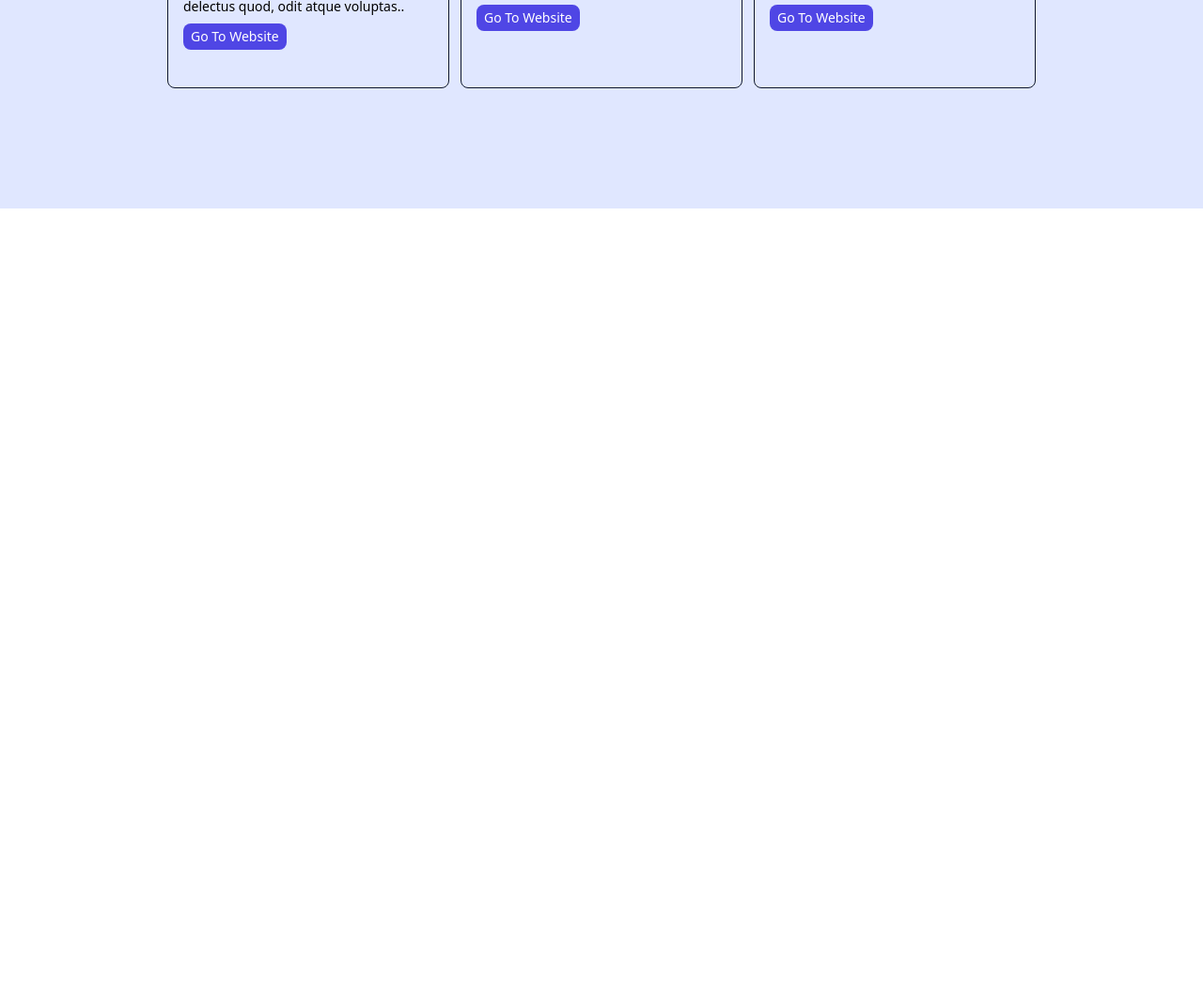
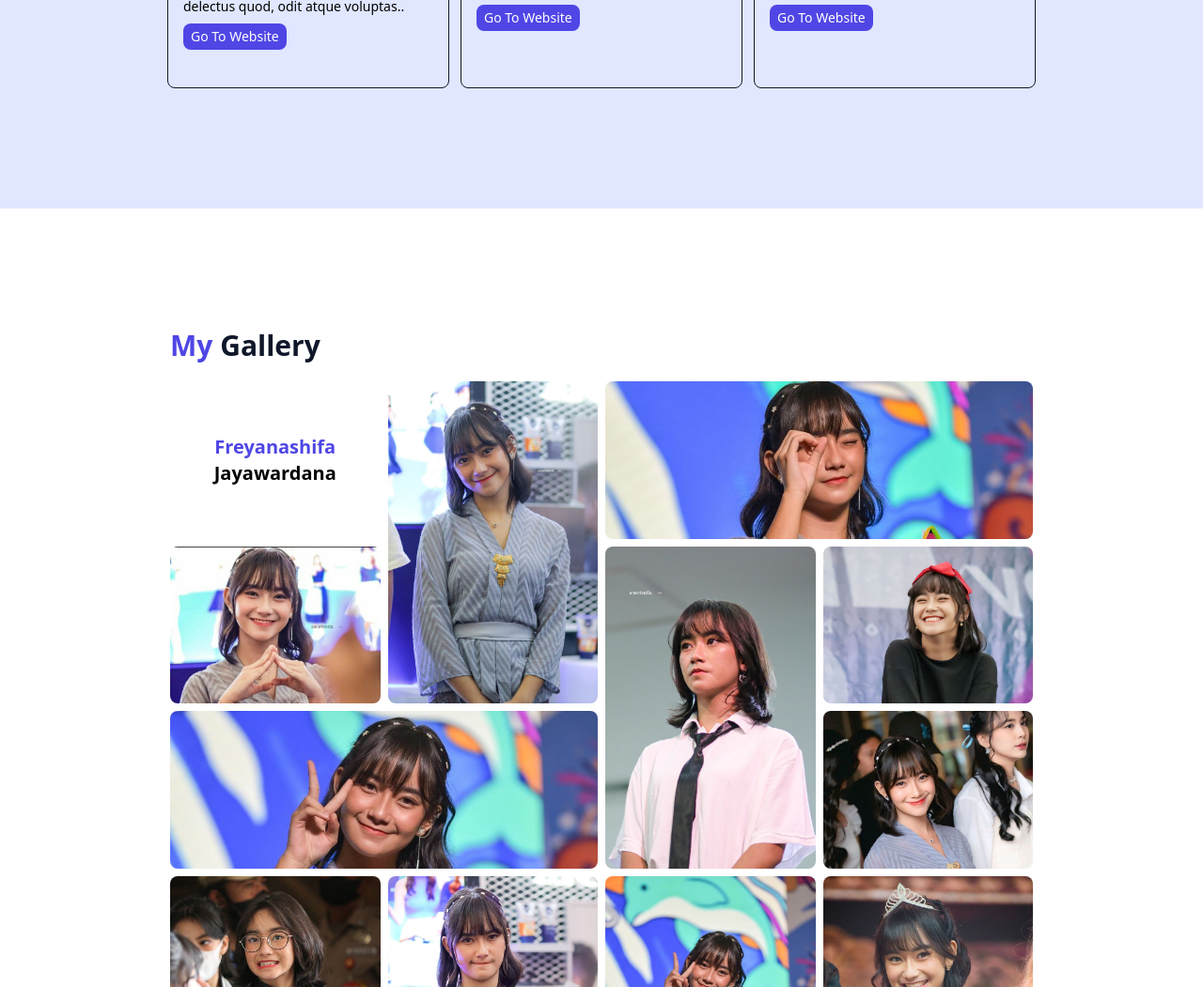
Before and after one commit to zackyhafsa/portfolio-tailwind-v2, a website: page index.html in a window 1280 px wide. Shown: the part 1749-2800 px from the top of the page at 94% size. Before the commit the page ends 1971 px from the top, so only its background shows below. Drawn offline with nearby package versions, Linux system fonts and the light colour scheme.

Commit message:
update v1

```diff
--- a/index.html
+++ b/index.html
@@ -15,7 +15,7 @@
   </head>
   <body>
     <!-- navbar -->
-    <nav class="top-0 right-0 left-0 fixed font-roboto" id="navbar">
+    <nav class="top-0 right-0 left-0 fixed font-roboto z-30" id="navbar">
       <div
         class="w-full absolute flex justify-between px-5 py-4 border border-b-primary backdrop-blur-sm bg-white/30 lg:px-20"
       >
@@ -49,6 +49,13 @@
                 href="#portfolio"
                 class="pb-1 mb-2 pt-3 mt-2 block text-lg md:p-0 md:m-0 md:border-none after:content-[''] after:block after:border after:border-primary after:scale-x-[0] hover:after:scale-x-75 hover:after:ease-in-out hover:after:duration-150"
                 >Portfolio</a
+              >
+            </li>
+            <li>
+              <a
+                href="#gallery"
+                class="pb-1 mb-2 pt-3 mt-2 block text-lg md:p-0 md:m-0 md:border-none after:content-[''] after:block after:border after:border-primary after:scale-x-[0] hover:after:scale-x-75 hover:after:ease-in-out hover:after:duration-150"
+                >Gallery</a
               >
             </li>
             <li>
@@ -135,7 +142,7 @@
                     height="40"
                     viewBox="0 0 24 24"
                     style="fill: currentColor"
-                    class="border rounded-full hover:bg-primary sky-400 hover:text-white hover:fill-white border-slate-900 p-1 hover:border-primary hover:drop-shadow-xl hover:shadow-primary hover:duration-150 hover:ease-in"
+                    class="border rounded-full hover:bg-primary sky-400 hover:text-white hover:fill-white border-slate-900 p-1 hover:border-primary hover:drop-shadow-xl hover:shadow-primary duration-150 ease-in"
                   >
                     <path
                       d="M11.999 7.377a4.623 4.623 0 1 0 0 9.248 4.623 4.623 0 0 0 0-9.248zm0 7.627a3.004 3.004 0 1 1 0-6.008 3.004 3.004 0 0 1 0 6.008z"
@@ -155,7 +162,7 @@
                     height="40"
                     viewBox="0 0 24 24"
                     style="fill: currentColor"
-                    class="border rounded-full hover:bg-primary sky-400 hover:text-white hover:fill-white border-slate-900 p-1 hover:border-primary hover:drop-shadow-xl hover:shadow-primary hover:duration-150 hover:ease-in"
+                    class="border rounded-full hover:bg-primary sky-400 hover:text-white hover:fill-white border-slate-900 p-1 hover:border-primary hover:drop-shadow-xl hover:shadow-primary duration-150 ease-in"
                   >
                     <path
                       d="M13.397 20.997v-8.196h2.765l.411-3.209h-3.176V7.548c0-.926.258-1.56 1.587-1.56h1.684V3.127A22.336 22.336 0 0 0 14.201 3c-2.444 0-4.122 1.492-4.122 4.231v2.355H7.332v3.209h2.753v8.202h3.312z"
@@ -171,7 +178,7 @@
                     height="40"
                     viewBox="0 0 24 24"
                     style="fill: currentColor"
-                    class="border rounded-full hover:bg-primary sky-400 hover:text-white hover:fill-white border-slate-900 p-1 hover:border-primary hover:drop-shadow-xl hover:shadow-primary hover:duration-150 hover:ease-in"
+                    class="border rounded-full hover:bg-primary sky-400 hover:text-white hover:fill-white border-slate-900 p-1 hover:border-primary hover:drop-shadow-xl hover:shadow-primary duration-150 ease-in"
                   >
                     <path
                       fill-rule="evenodd"
@@ -196,7 +203,7 @@
         </h1>
         <div class="flex flex-wrap mx-auto justify-center gap-3 lg:max-w-[950px]">
           <div
-            class="px-4 pb-10 pt-4 w-[300px] border hover:scale-105 hover:ease-linear hover:duration-150 border-slate-900 rounded-lg"
+            class="px-4 pb-10 pt-4 w-[300px] border hover:scale-105 ease-linear duration-150 border-slate-900 rounded-lg"
           >
             <img
               src="https://source.unsplash.com/1000x600?shoes"
@@ -210,12 +217,12 @@
             </p>
             <a
               href=""
-              class="py-1 px-2 bg-primary rounded-lg text-white inline-block mt-2 text-sm hover:bg-secondary hover:-translate-y-1 hover:duration-150"
+              class="py-1 px-2 bg-primary rounded-lg text-white inline-block mt-2 text-sm hover:bg-secondary hover:-translate-y-1 duration-300"
               >Go To Website</a
             >
           </div>
           <div
-            class="px-4 pb-10 pt-4 w-[300px] border hover:scale-105 hover:ease-linear hover:duration-150 border-slate-900 rounded-lg"
+            class="px-4 pb-10 pt-4 w-[300px] border hover:scale-105 ease-linear duration-150 border-slate-900 rounded-lg"
           >
             <img
               src="https://source.unsplash.com/1000x600?mechanical-keyboard"
@@ -229,12 +236,12 @@
             </p>
             <a
               href=""
-              class="py-1 px-2 bg-primary rounded-lg text-white inline-block mt-2 text-sm hover:bg-secondary hover:-translate-y-1 hover:duration-150"
+              class="py-1 px-2 bg-primary rounded-lg text-white inline-block mt-2 text-sm hover:bg-secondary hover:-translate-y-1 duration-300"
               >Go To Website</a
             >
           </div>
           <div
-            class="px-4 pb-10 pt-4 w-[300px] border hover:scale-105 hover:ease-linear hover:duration-150 border-slate-900 rounded-lg"
+            class="px-4 pb-10 pt-4 w-[300px] border hover:scale-105 ease-linear duration-150 border-slate-900 rounded-lg"
           >
             <img
               src="https://source.unsplash.com/1000x600?macbook"
@@ -248,12 +255,12 @@
             </p>
             <a
               href=""
-              class="py-1 px-2 bg-primary rounded-lg text-white inline-block mt-2 text-sm hover:bg-secondary hover:-translate-y-1 hover:duration-150"
+              class="py-1 px-2 bg-primary rounded-lg text-white inline-block mt-2 text-sm hover:bg-secondary hover:-translate-y-1 duration-300"
               >Go To Website</a
             >
           </div>
           <div
-            class="px-4 pb-10 pt-4 w-[300px] border hover:scale-105 hover:ease-linear hover:duration-150 border-slate-900 rounded-lg"
+            class="px-4 pb-10 pt-4 w-[300px] border hover:scale-105 ease-linear duration-150 border-slate-900 rounded-lg"
           >
             <img
               src="https://source.unsplash.com/1000x600?asus-rog"
@@ -268,12 +275,12 @@
             </p>
             <a
               href=""
-              class="py-1 px-2 bg-primary rounded-lg text-white inline-block mt-2 text-sm hover:bg-secondary hover:-translate-y-1 hover:duration-150"
+              class="py-1 px-2 bg-primary rounded-lg text-white inline-block mt-2 text-sm hover:bg-secondary hover:-translate-y-1 duration-300"
               >Go To Website</a
             >
           </div>
           <div
-            class="px-4 pb-10 pt-4 w-[300px] border hover:scale-105 hover:ease-linear hover:duration-150 border-slate-900 rounded-lg"
+            class="px-4 pb-10 pt-4 w-[300px] border hover:scale-105 ease-linear duration-150 border-slate-900 rounded-lg"
           >
             <img
               src="https://source.unsplash.com/1000x600?mousepad"
@@ -285,12 +292,12 @@
             <p class="text-sm">Lorem ipsum dolor sit amet, consectetur adipisicing elit. Totam!</p>
             <a
               href=""
-              class="py-1 px-2 bg-primary rounded-lg text-white inline-block mt-2 text-sm hover:bg-secondary hover:-translate-y-1 hover:duration-150"
+              class="py-1 px-2 bg-primary rounded-lg text-white inline-block mt-2 text-sm hover:bg-secondary hover:-translate-y-1 duration-300"
               >Go To Website</a
             >
           </div>
           <div
-            class="px-4 pb-10 pt-4 w-[300px] border hover:scale-105 hover:ease-linear hover:duration-150 border-slate-900 rounded-lg"
+            class="px-4 pb-10 pt-4 w-[300px] border hover:scale-105 ease-linear duration-150 border-slate-900 rounded-lg"
           >
             <img
               src="https://source.unsplash.com/1000x600?parfume"
@@ -304,7 +311,7 @@
             </p>
             <a
               href=""
-              class="py-1 px-2 bg-primary rounded-lg text-white inline-block mt-2 text-sm hover:bg-secondary hover:-translate-y-1 hover:duration-150"
+              class="py-1 px-2 bg-primary rounded-lg text-white inline-block mt-2 text-sm hover:bg-secondary hover:-translate-y-1 duration-300"
               >Go To Website</a
             >
           </div>
@@ -313,6 +320,107 @@
     </section>
     <!-- Portfolio end -->
 
+    <!-- Gellery -->
+    <section class="py-32 px-4" id="gallery">
+      <div class="container lg:w-[950px] h-auto mx-auto">
+        <h1 class="font-bold text-3xl text-primary mb-5">
+          My <span class="text-slate-900">Gallery</span>
+        </h1>
+        <div
+          class="grid gap-2 max-md:grid-cols-2 max-lg:grid-cols-3 lg:grid-cols-4 lg:grid-rows-5 max-sm:grid-flow-dense"
+        >
+          <div
+            class="aspect-[4/3] rounded-lg max-sm:aspect-[4/3] md:aspect-[4/3] flex justify-center items-center max-lg:row-start-1 max-lg:col-start-2 text-center"
+          >
+            <h1 class="font-bold text-xl max-lg:self-center">
+              <span class="text-primary">Freyanashifa</span> Jayawardana
+            </h1>
+          </div>
+          <div
+            class="aspect-[4/3] rounded-lg max-sm:aspect-[4/3] overflow-hidden hover:scale-95 transition-all ease-in duration-300 group lg:aspect-auto lg:row-span-2 max-lg:aspect-auto max-lg:row-span-2"
+          >
+            <div
+              class="w-full h-full bg-[url('/dist/img/1.jpeg')] bg-cover group-hover:scale-110 duration-300 ease-in"
+            ></div>
+          </div>
+          <div
+            class="aspect-[4/3] rounded-lg max-sm:aspect-[4/3] overflow-hidden hover:scale-95 transition-all ease-in duration-300 group lg:aspect-auto lg:col-span-2 max-lg:aspect-auto"
+          >
+            <div
+              class="w-full h-full bg-[url('/dist/img/2.jpeg')] bg-cover bg-no-repeat group-hover:scale-110 duration-300 ease-in max-lg:row-span-2 lg:bg-[center_-3rem]"
+            ></div>
+          </div>
+          <div
+            class="aspect-[4/3] rounded-lg max-sm:aspect-[4/3] overflow-hidden hover:scale-95 transition-all ease-in duration-300 group"
+          >
+            <div
+              class="w-full h-full bg-[url('/dist/img/3.jpeg')] bg-cover group-hover:scale-110 duration-300 ease-in"
+            ></div>
+          </div>
+          <div
+            class="aspect-[4/3] rounded-lg max-sm:aspect-[4/3] overflow-hidden hover:scale-95 transition-all ease-in duration-300 group lg:aspect-auto lg:row-span-2 max-lg:aspect-auto max-lg:row-span-2 max-sm:col-span-2"
+          >
+            <div
+              class="w-full h-full bg-[url('/dist/img/4.jpeg')] bg-cover group-hover:scale-110 duration-300 ease-in bg-no-repeat max-sm:bg-[center_-2rem]"
+            ></div>
+          </div>
+          <div
+            class="aspect-[4/3] rounded-lg overflow-hidden hover:scale-95 transition-all ease-in duration-300 group max-sm:row-start-8 max-sm:col-start-2 max-sm:col-span-1"
+          >
+            <div
+              class="w-full h-full bg-[url('/dist/img/5.jpeg')] bg-cover group-hover:scale-110 duration-300 ease-in"
+            ></div>
+          </div>
+          <div
+            class="aspect-[4/3] rounded-lg max-sm:aspect-[4/3] max-sm:col-span-2 overflow-hidden hover:scale-95 transition-all ease-in duration-300 group lg:aspect-auto lg:col-span-2 max-lg:aspect-auto max-lg:row-span-2 max-sm:row-start-5"
+          >
+            <div
+              class="w-full h-full bg-[url('/dist/img/6.jpeg')] bg-no-repeat bg-cover group-hover:scale-110 duration-300 ease-in lg:bg-[center_-7rem] max-sm:bg-[center_-2rem]"
+            ></div>
+          </div>
+          <div
+            class="aspect-[4/3] rounded-lg max-sm:aspect-[4/3] overflow-hidden hover:scale-95 transition-all ease-in duration-300 group lg:aspect-auto"
+          >
+            <div
+              class="w-full h-full bg-[url('/dist/img/7.jpeg')] bg-cover group-hover:scale-110 duration-300 ease-in"
+            ></div>
+          </div>
+          <div
+            class="aspect-[4/3] rounded-lg max-sm:aspect-[4/3] overflow-hidden hover:scale-95 transition-all ease-in duration-300 group"
+          >
+            <div
+              class="w-full h-full bg-[url('/dist/img/8.jpeg')] bg-cover group-hover:scale-110 duration-300 ease-in"
+            ></div>
+          </div>
+          <div
+            class="aspect-[4/3] rounded-lg overflow-hidden hover:scale-95 transition-all ease-in duration-300 group max-lg:aspect-auto max-lg:col-span-2 max-sm:col-span-1"
+          >
+            <div
+              class="w-full h-full bg-[url('/dist/img/9.jpeg')] bg-cover group-hover:scale-110 duration-300 ease-in"
+            ></div>
+          </div>
+          <div
+            class="aspect-[4/3] rounded-lg max-sm:aspect-[4/3] overflow-hidden hover:scale-95 transition-all ease-in duration-300 group max-lg:aspect-auto max-lg:col-span-2 max-sm:col-span-1"
+          >
+            <div
+              class="w-full h-full bg-[url('/dist/img/10.jpeg')] bg-cover bg-no-repeat group-hover:scale-110 duration-300 ease-in max-lg:bg-[center_-7rem] max-sm:bg-top"
+            ></div>
+          </div>
+          <div
+            class="aspect-[4/3] rounded-lg max-sm:aspect-[4/3] overflow-hidden hover:scale-95 transition-all ease-in duration-300 group"
+          >
+            <div
+              class="w-full h-full bg-[url('/dist/img/11.jpeg')] bg-cover group-hover:scale-110 duration-300 ease-in"
+            ></div>
+          </div>
+        </div>
+      </div>
+    </section>
+    <!-- Gellery end -->
+
+    <!-- contact me -->
+    <!-- contact me end -->
+
     <script src="dist/js/script.js"></script>
   </body>
 </html>
```
Also changed, not shown: dist/img/1.jpeg (added), dist/img/10.jpeg (added), dist/img/11.jpeg (added), dist/img/2.jpeg (added), dist/img/3.jpeg (added), dist/img/4.jpeg (added), dist/img/5.jpeg (added), dist/img/6.jpeg (added), dist/img/7.jpeg (added), dist/img/8.jpeg (added), dist/img/9.jpeg (added), dist/output.css.
